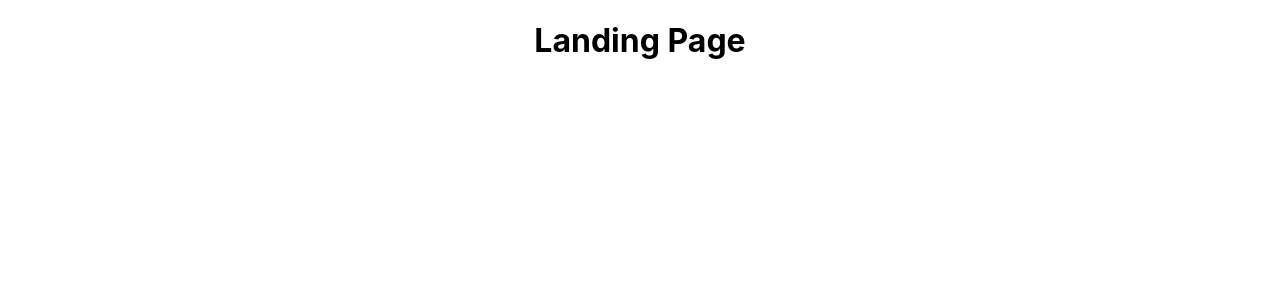
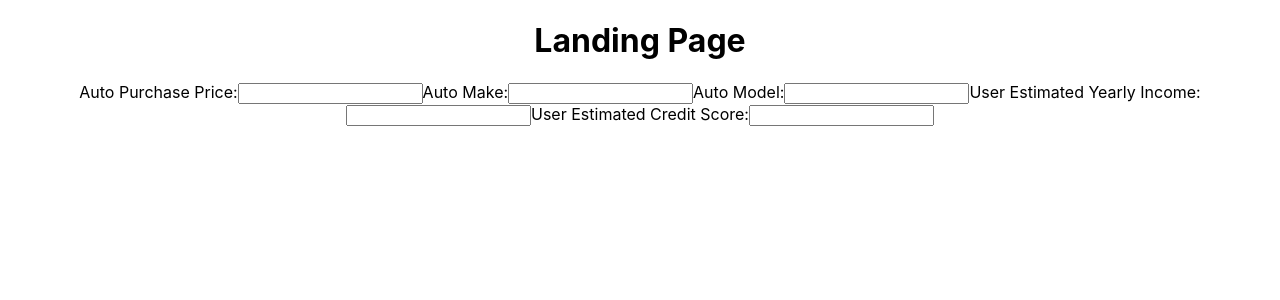
Before and after one commit to Tyler-Jacobson/CUNA-Frontend-Coding-Challenge, a React (Create React App) app: page /landing in a window 1280 px wide. Shown: the top 300 px of the page. Built offline with nearby package versions, Linux system fonts and the light colour scheme.

Commit message:
Set up forms and local form state

```diff
--- a/src/Components/Landing.tsx
+++ b/src/Components/Landing.tsx
@@ -1,21 +1,55 @@
-import React, { FC } from "react";
+import React, { useState, FormEvent, FC } from "react";
 
-// interface PropsInterface {
-//     text: string
-// }
+const defaultFormValues = {
+    price: "",
+    make: "",
+    model: "",
+    income: "",
+    credit: ""
+}
 
-// const Landing: React.FC<PropsInterface> = () => {
-//     return (
-//         <div>
-//             <h1>Landing Page</h1>
-//         </div>
-//     )
-// }
 
 function Landing() {
+
+    const [ formValues, setFormValues ] = useState(defaultFormValues)
+
+    function onChange(e: FormEvent<HTMLInputElement>) {
+        setFormValues({
+            ...formValues,
+            [e.currentTarget.name]: e.currentTarget.valueAsNumber || e.currentTarget.value
+        })
+    }
+
+
     return (
         <div>
             <h1>Landing Page</h1>
+            <form>
+                <label>
+                    Auto Purchase Price:
+                    <input name="price" type="number" onChange={onChange} value={formValues.price}/>
+                </label>
+
+                <label>
+                    Auto Make:
+                    <input name="make" type="text" onChange={onChange} value={formValues.make}/>
+                </label>
+
+                <label>
+                    Auto Model:
+                    <input name="model" type="text" onChange={onChange} value={formValues.model}/>
+                </label>
+
+                <label>
+                    User Estimated Yearly Income:
+                    <input name="income" type="number" onChange={onChange} value={formValues.income}/>
+                </label>
+
+                <label>
+                    User Estimated Credit Score:
+                    <input name="credit" type="number" onChange={onChange} value={formValues.credit}/>
+                </label>
+            </form>
         </div>
     )
 }
--- a/src/Components/Signup.tsx
+++ b/src/Components/Signup.tsx
@@ -1,9 +1,43 @@
-import React from "react";
+import React, { useState, FormEvent } from "react";
+
+const defaultFormValues = {
+    username: "",
+    password: "",
+    confirmPassword: "",
+}
+
 
 export default function Signup() {
+
+    const [ formValues, setFormValues ] = useState(defaultFormValues)
+
+    function onChange(e: FormEvent<HTMLInputElement>) {
+        setFormValues({
+            ...formValues,
+            [e.currentTarget.name]: e.currentTarget.valueAsNumber || e.currentTarget.value
+        })
+    }
+
+
     return (
         <div>
             <h1>Sign Up Here</h1>
+            <form>
+                <label>
+                    Email:
+                    <input name="username" type="text" onChange={onChange} value={formValues.username}/>
+                </label>
+
+                <label>
+                    Password:
+                    <input name="password" type="text" onChange={onChange} value={formValues.password}/>
+                </label>
+
+                <label>
+                    Confirm Password:
+                    <input name="confirmPassword" type="text" onChange={onChange} value={formValues.confirmPassword}/>
+                </label>
+            </form>
         </div>
     )
 }
```
